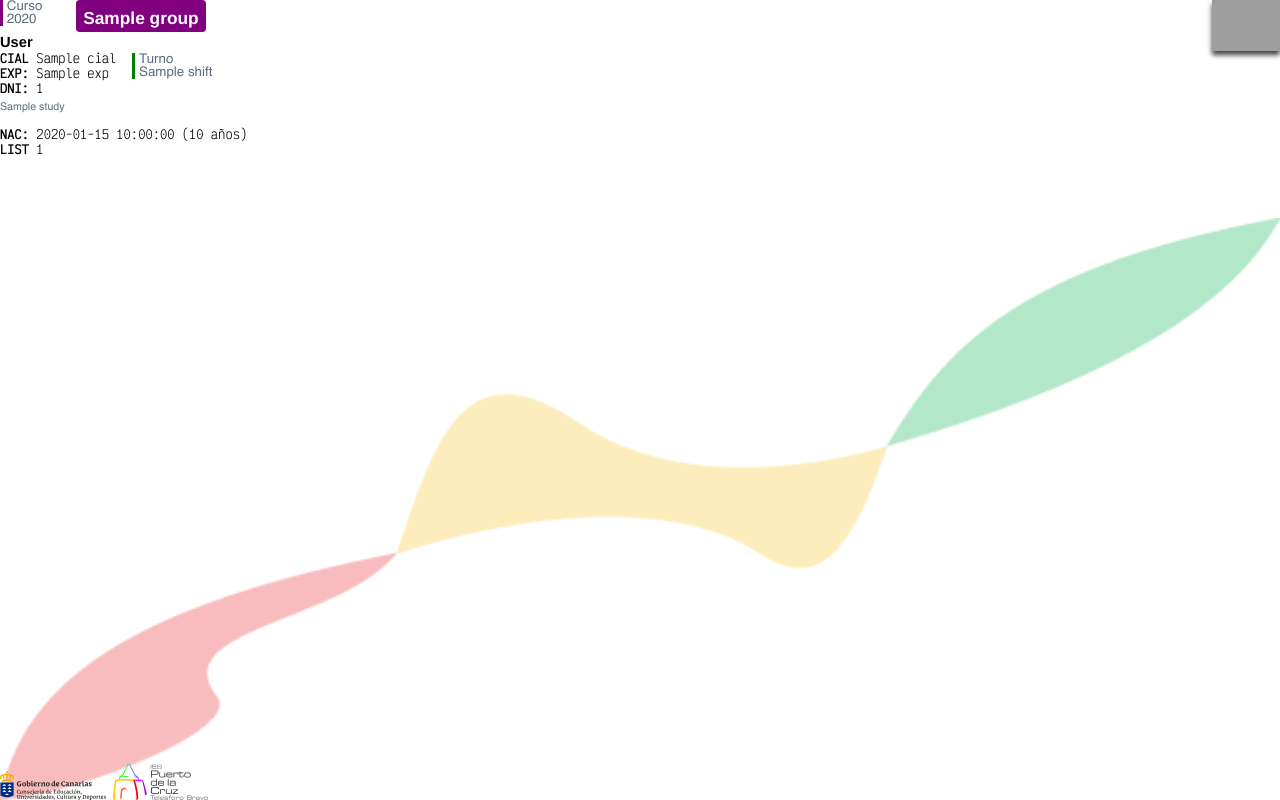
After one commit to iespuertodelacruz/genera_tarjetas, a Python web app: template templates/card.jinja in a window 1280 px wide. The commit adds this page. Run offline with Jinja, Linux system fonts and the light colour scheme; the template is opened without the code that fills it: most values are stand-ins (such as "Sample title", 1, 10 or a date in 2020); grey boxes are pictures that could not be loaded.

Commit message:
Añade elementos visuales a las tarjetas

```diff
--- /dev/null
+++ b/assets/css/card.css
@@ -0,0 +1,145 @@
+@page {
+  size: 85mm 54mm;
+  margin-left: 3mm;
+  margin-right: 3mm;
+  margin-top: 2mm;
+  margin-bottom: 2mm;
+  padding: 0;
+  border: 0;
+}
+
+html {
+  font-family: "Helvetica";
+}
+
+img.background {
+  position: absolute;
+  width: 100%;
+  left: 0;
+  bottom: 0;
+  z-index: -1;
+}
+img.edu-logo {
+  width: 28mm;
+  position: absolute;
+  left: 0mm;
+  bottom: 0;
+}
+
+img.ies-logo {
+  width: 25mm;
+  position: absolute;
+  left: 30mm;
+  bottom: 0;
+}
+
+div.school-year {
+  position: absolute;
+  left: 0;
+  top: 0;
+  font-size: 10pt;
+  line-height: 3.5mm;
+  border-left: 1mm solid purple;
+  color: #5d6d7e;
+  padding-left: 1mm;
+}
+
+div.group {
+  position: absolute;
+  left: 20mm;
+  top: 0;
+  font-size: 13pt;
+  font-weight: bold;
+  background-color: purple;
+  color: white;
+  padding-top: 2mm;
+  padding-bottom: 1mm;
+  padding-left: 2mm;
+  padding-right: 2mm;
+  border-radius: 1mm;
+}
+
+div.name {
+  position: absolute;
+  left: 0;
+  top: 9mm;
+  width: 80mm;
+  overflow: hidden;
+  font-size: 11pt;
+  font-weight: bold;
+}
+
+div.cial {
+  position: absolute;
+  left: 0;
+  top: 13mm;
+  font-size: 10pt;
+  font-family: "VictorMono";
+}
+
+div.exp {
+  position: absolute;
+  left: 0;
+  top: 17mm;
+  font-size: 10pt;
+  font-family: "VictorMono";
+}
+
+div.shift {
+  position: absolute;
+  left: 35mm;
+  top: 14mm;
+  line-height: 3.5mm;
+  font-size: 10pt;
+  border-left: 1mm solid green;
+  color: #5d6d7e;
+  padding-left: 1mm;
+}
+
+div.id {
+  position: absolute;
+  left: 0;
+  top: 21mm;
+  font-size: 10pt;
+  font-family: "VictorMono";
+}
+
+div.study {
+  position: absolute;
+  left: 0;
+  top: 27mm;
+  font-size: 8pt;
+  color: #5d6d7e;
+}
+
+div.date-of-birth {
+  position: absolute;
+  left: 0;
+  top: 33mm;
+  font-size: 10pt;
+  font-family: "VictorMono";
+}
+
+div.list-number {
+  position: absolute;
+  left: 0;
+  top: 37mm;
+  font-size: 10pt;
+  font-family: "VictorMono";
+}
+
+img.adult {
+  position: absolute;
+  bottom: 0mm;
+  right: 0;
+  width: 15mm;
+}
+
+img.profile-pic {
+  position: absolute;
+  right: 0mm;
+  top: 0mm;
+  width: 18mm;
+  /* https://www.cssmatic.com/box-shadow */
+  box-shadow: 0px 4px 5px 0px rgba(0, 0, 0, 0.75);
+}
--- a/assets/css/tarjetas.css
+++ b/assets/css/fonts.css
@@ -67,58 +67,3 @@
   font-weight: 100;
   font-style: normal;
 }
-
-@page {
-  size: 85mm 54mm;
-  margin: 3mm;
-  padding: 0;
-  border: 0;
-}
-
-html {
-  font-family: "Helvetica";
-}
-
-div.curso_escolar {
-  position: absolute;
-  left: 0;
-  top: -1mm;
-  font-size: 10pt;
-  line-height: 3.5mm;
-  border-left: 1mm solid #e74c3c;
-  color: #5d6d7e;
-  padding-left: 1mm;
-}
-
-img.fondo {
-  position: absolute;
-  width: 100%;
-  left: 0;
-  bottom: 0;
-  z-index: -1;
-}
-
-img.logo_centro {
-  width: 25mm;
-  position: absolute;
-  left: 29mm;
-  bottom: 0;
-}
-
-img.logo_consejeria {
-  width: 25mm;
-  position: absolute;
-  left: 0mm;
-  bottom: 0;
-}
-
-div.nombre {
-  position: absolute;
-  left: 0;
-  top: 7mm;
-  width: 80mm;
-  height: 5mm;
-  overflow: hidden;
-  font-size: 11pt;
-  font-weight: bold;
-}
--- a/lib/render.py
+++ b/lib/render.py
@@ -23,7 +23,7 @@ class TemplateEngine:
 
     def render(
         self,
-        template_name: str,
+        template_name: str = settings.CARD_TEMPLATE_NAME,
         output_filename: str = '',
         output_suffix: str = settings.OUTPUT_SUFFIX,
         **args,
--- a/settings.py
+++ b/settings.py
@@ -4,7 +4,13 @@ from prettyconf import config
 
 PROJECT_DIR = Path(__file__).parent
 PROJECT_NAME = PROJECT_DIR.name
+DATA_DIR = PROJECT_DIR / 'data'
 
 TEMPLATES_DIR = config('TEMPLATES_DIR', default=PROJECT_DIR / 'templates', cast=Path)
 CARDS_OUTPUT_DIR = config('CARDS_OUTPUT_DIR', default=PROJECT_DIR / 'output', cast=Path)
 OUTPUT_SUFFIX = config('OUTPUT_SUFFIX', default='.pdf')
+SCHOOL_YEAR = config('SCHOOL_YEAR', default='2023-2024')
+CARD_TEMPLATE_NAME = config('CARD_TEMPLATE_NAME', default='card.jinja')
+STUDENTS_DATA_PATH = config('STUDENTS_DATA_PATH', default=DATA_DIR / 'students.csv')
+EMPTY_FIELD_PLACEHOLDER = config('EMPTY_FIELD_PLACEHOLDER', default='-')
+PROFILE_PICS_PATH = config('PROFILE_PICS_PATH', default=DATA_DIR / 'pics')
--- /dev/null
+++ b/templates/card.jinja
@@ -0,0 +1,33 @@
+<html lang="es">
+
+<head>
+    <meta http-equiv="Content-Type" content="text/html; charset=UTF-8" />
+    <link rel="stylesheet" href="{{ project_dir }}/assets/css/fonts.css" type="text/css" />
+    <link rel="stylesheet" href="{{ project_dir }}/assets/css/card.css" type="text/css" />
+</head>
+
+<body>
+    <div class="school-year">Curso<br>{{ school_year }}</div>
+    <div class="group">{{ student.group }}</div>
+    <div class="shift">Turno<br>{{ student.shift }}</div>
+
+    <div class="name">{{ student.fullname }}</div>
+    <div class="cial"><strong>CIAL </strong>{{ student.cial }}</div>
+    <div class="exp"><strong>EXP: </strong> {{ student.exp }}</div>
+    <div class="id"><strong>DNI: </strong> {{ student.id }}</div>
+    <div class="study">{{ student.study }}</div>
+    <div class="date-of-birth"><strong>NAC: </strong>{{ student.date_of_birth }} ({{ student.age }} años)</div>
+    <div class="list-number"><strong>LIST </strong>{{ student.list_number }}</div>
+
+    <img class="profile-pic" src="{{ student.pic }}" />
+
+    <img class="background" src="{{ project_dir }}/assets/img/background.png" />
+    <img class="edu-logo" src=" {{ project_dir }}/assets/img/edu_logo.svg" />
+    <img class="ies-logo" src="{{ project_dir }}/assets/img/ies_logo.svg" />
+
+    {% if student.is_adult() %}
+    <img class="adult" src="{{ project_dir }}/assets/img/adult.svg" />
+    {% endif %}
+</body>
+
+</html>
```
Also changed, not shown: lib/repository.py (added, +114 -0 lines), main.py (+4 -8 lines), templates/tarjetas.jinja (deleted, +0 -18 lines), assets/img/adult.svg (added), assets/img/background.png (renamed from assets/img/triada.png), assets/img/edu_logo.png (renamed from assets/img/logo_consejeria.png), assets/img/edu_logo.svg (added), assets/img/ies_logo.png (renamed from assets/img/logo_centro.png), assets/img/ies_logo.svg (added), 1 other file.
